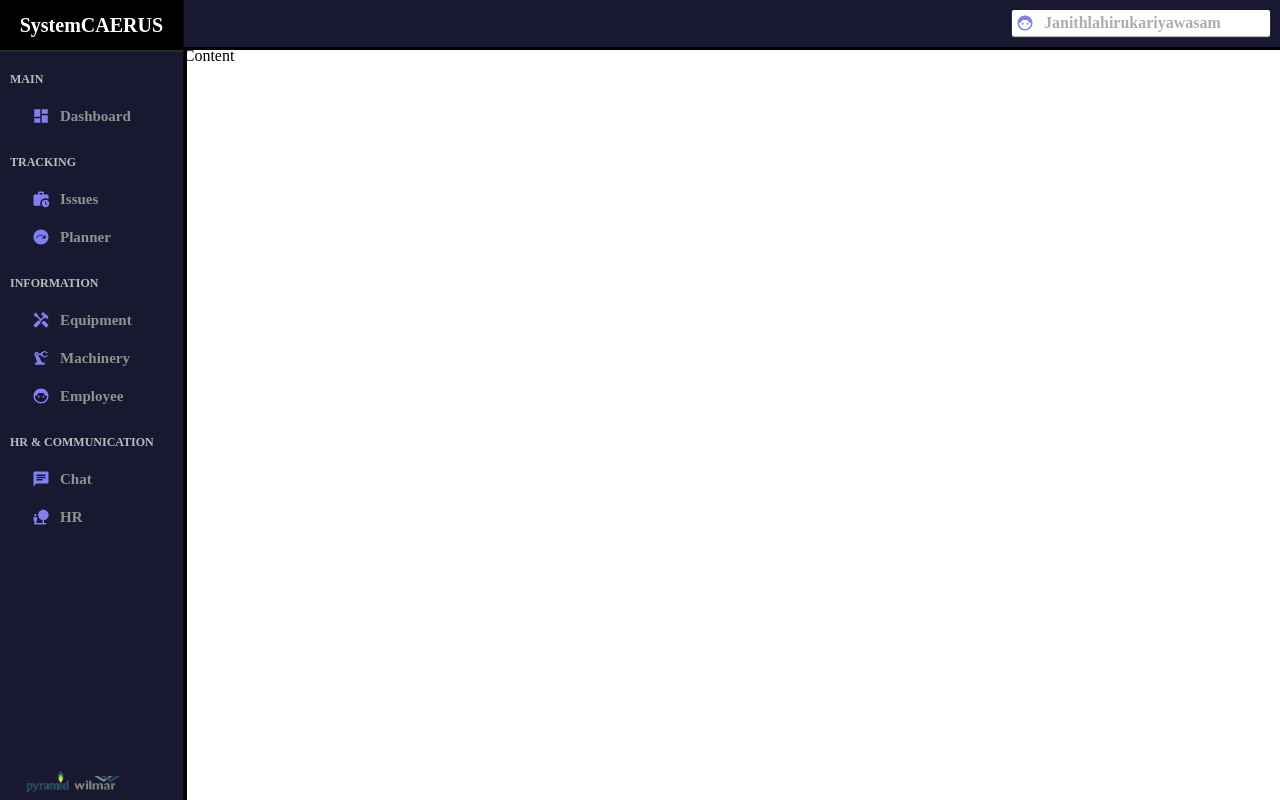
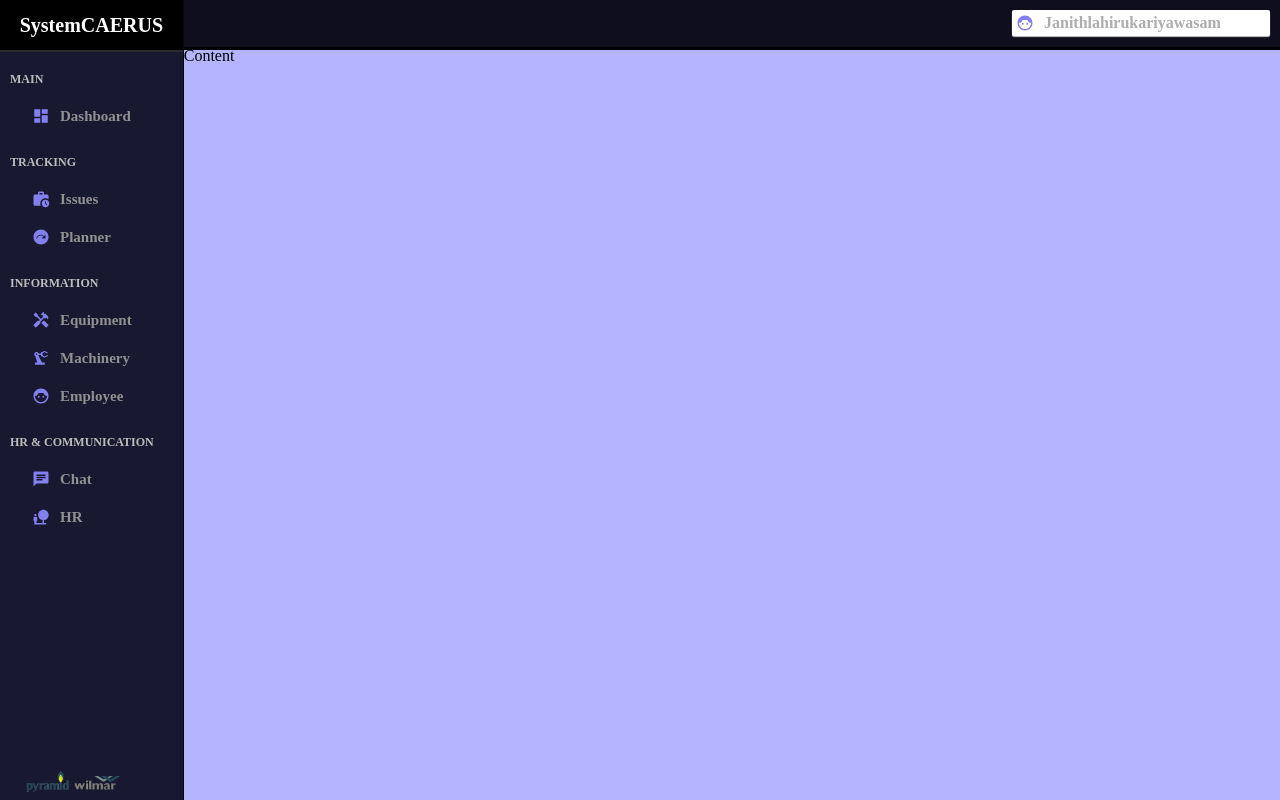
Before and after one commit to SystemCAERUS/SystemCAERUS-Administrators-Dashboard, a React (Create React App) app: page / in a window 1280 px wide. Built offline with nearby package versions, Linux system fonts and the light colour scheme.

Commit message:
modify design

```diff
--- a/src/components/navbar/navbar.scss
+++ b/src/components/navbar/navbar.scss
@@ -1,6 +1,6 @@
 .navbar {
   height: 47px;
-  background-color: #181831;
+  background-color: #0e0e1d;
   box-shadow: 0px 3px;
 
   .user {
--- a/src/pages/home/home.scss
+++ b/src/pages/home/home.scss
@@ -3,5 +3,6 @@
 
     .homeContainer{
         flex: 6;
+        background-color: #b5b5ff;
     }
 }
```
